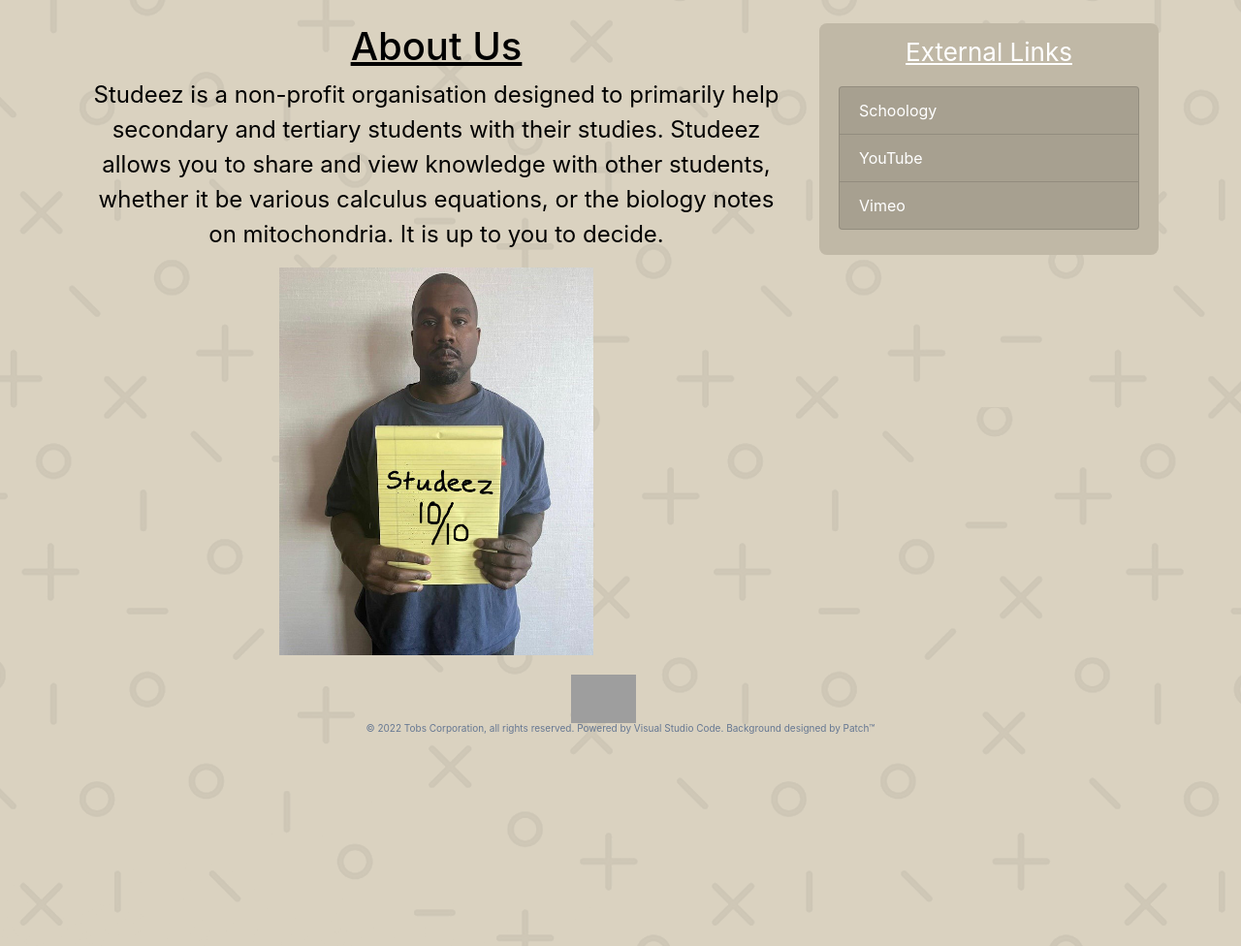
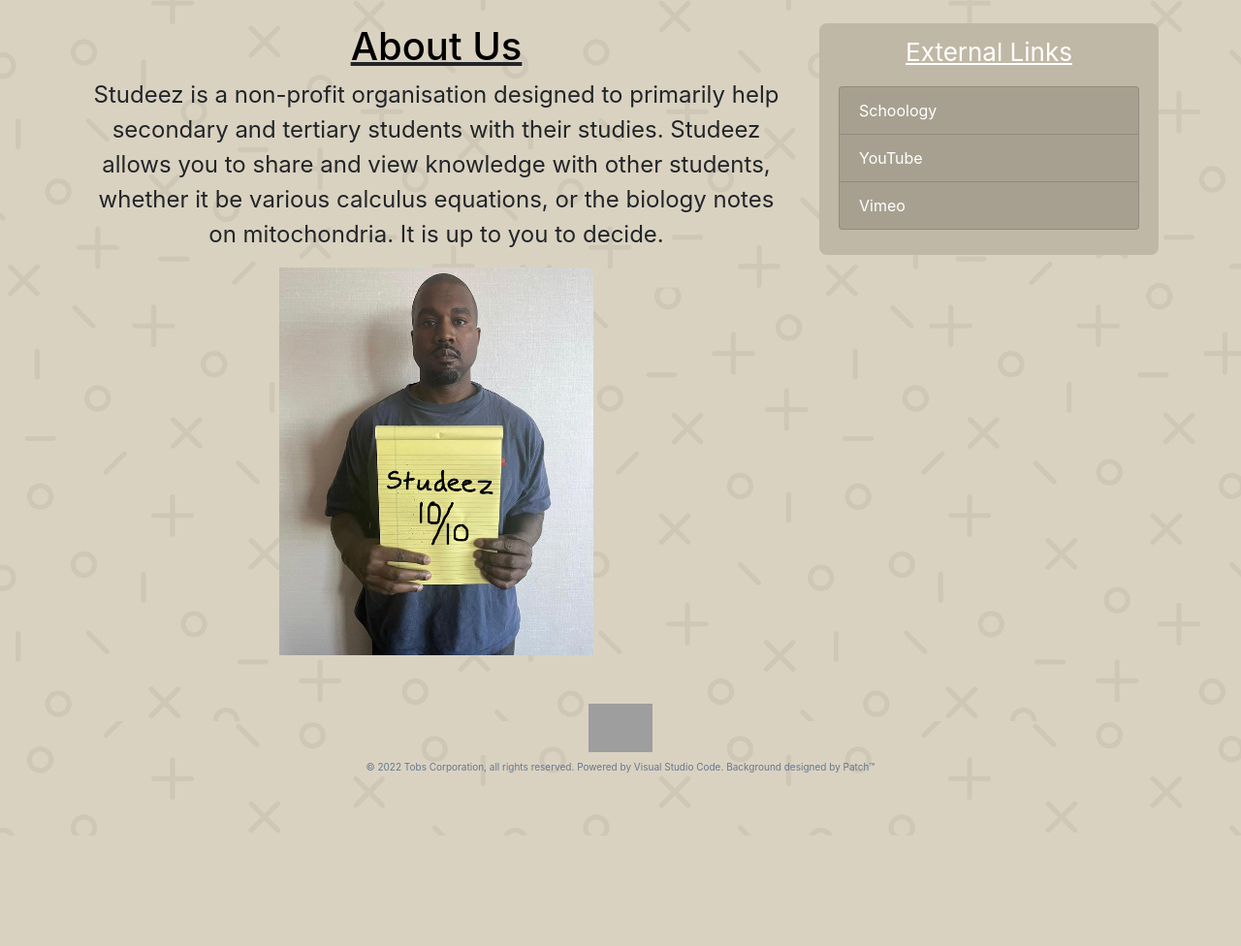
Before and after one commit to tobslovesjiji/Blog-V1, a Flask app: page /about in a window 1280 px wide. Shown: the part 56-1032 px from the top of the page at 97% size. After the commit the page ends 918 px from the top, so only its background shows below. Run offline with Flask 2, Linux system fonts and the light colour scheme; some libraries are stand-ins or nearby versions; grey boxes are pictures that could not be loaded.

Commit message:
improvements

```diff
--- a/main_app/static/main.css
+++ b/main_app/static/main.css
@@ -2,8 +2,11 @@
 
 body {
     background-image: url("images/background.png");
-    color: #000000;
     margin-top: 5rem;
+    background-attachment: fixed;
+    background-position: center;
+    background-repeat: no-repeat;
+    background-size: cover;
 }
 
 h1, h2, h3, h4, h5, h6 {
@@ -132,28 +135,26 @@ a.article-title:hover {
 }
 
 #footer {
-    height: 300px;
-    width: 615px;
+    height: 100%;
+    width: 100%;
     margin: 0 auto 0 auto;
     padding: 20px 0 0 0px;
     position: relative;
+    padding-top: 50px;
+    padding-bottom: 50px;
 }
 
   #footer p {
-  color: #657792;
-  font-size: 10px;
-  line-height: 100%;
+    color: #657792;
+    font-size: 10px;
+    line-height: 100%;
 }
 
 #footer img {
-  display: inline;
-  margin-right: 35px;
+    display: inline;
+    margin-bottom: 10px;
 }
 
 a img {
-  border: 0;
+    border: 0;
 }
-
-.esrb {
-  float: left;
-}
```
